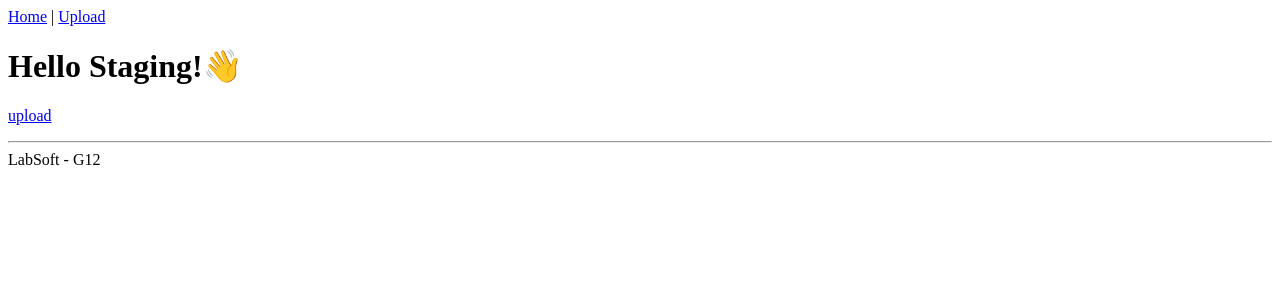
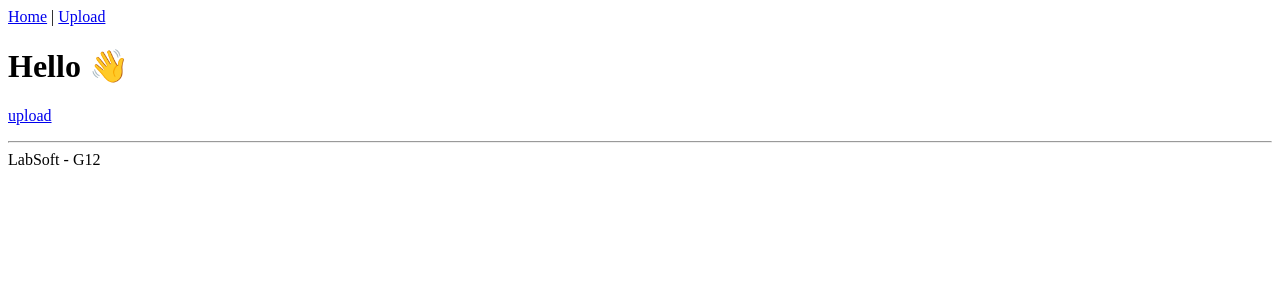
Before and after one commit to LucasHaug/Vacinow, a Next.js app: page / in a window 1280 px wide. Shown: the top 300 px of the page. Built offline with nearby package versions, Linux system fonts and the light colour scheme.

Commit message:
test fix

```diff
--- a/pages/index.tsx
+++ b/pages/index.tsx
@@ -2,8 +2,8 @@ import Link from 'next/link'
 import Layout from '../components/Layout'
 
 const IndexPage = () => (
-  <Layout title="Home | Next.js + TypeScript Example">
-    <h1>Hello Staging!👋</h1>
+  <Layout title="Home">
+    <h1>Hello 👋</h1>
     <p>
       <Link href="/upload">
         <a>upload</a>
--- a/pages/upload.tsx
+++ b/pages/upload.tsx
@@ -12,7 +12,6 @@ const Upload = () => {
         if (!image) {
             return;
         }
-        console.log(process.env.API_URL)
         const data = new FormData();
 
         data.append('image', image)
--- a/services/api.ts
+++ b/services/api.ts
@@ -1,7 +1,7 @@
 import axios from 'axios';
 
 const api = axios.create({
-    baseURL: process.env.API_URL || 'http://localhost:8000'
+    baseURL: 'http://api.vacinow.tk'
 })
 
 export default api;
```
